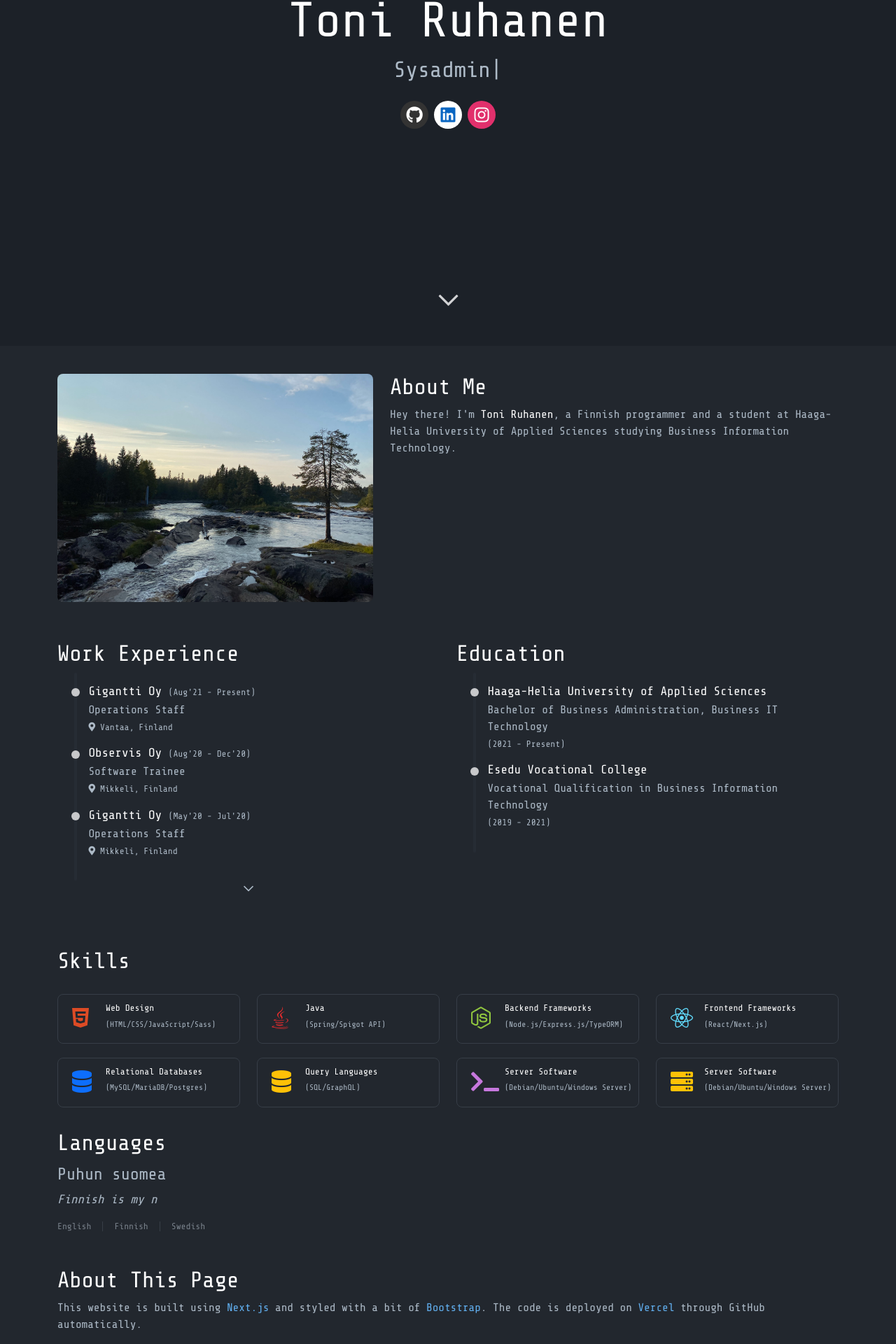
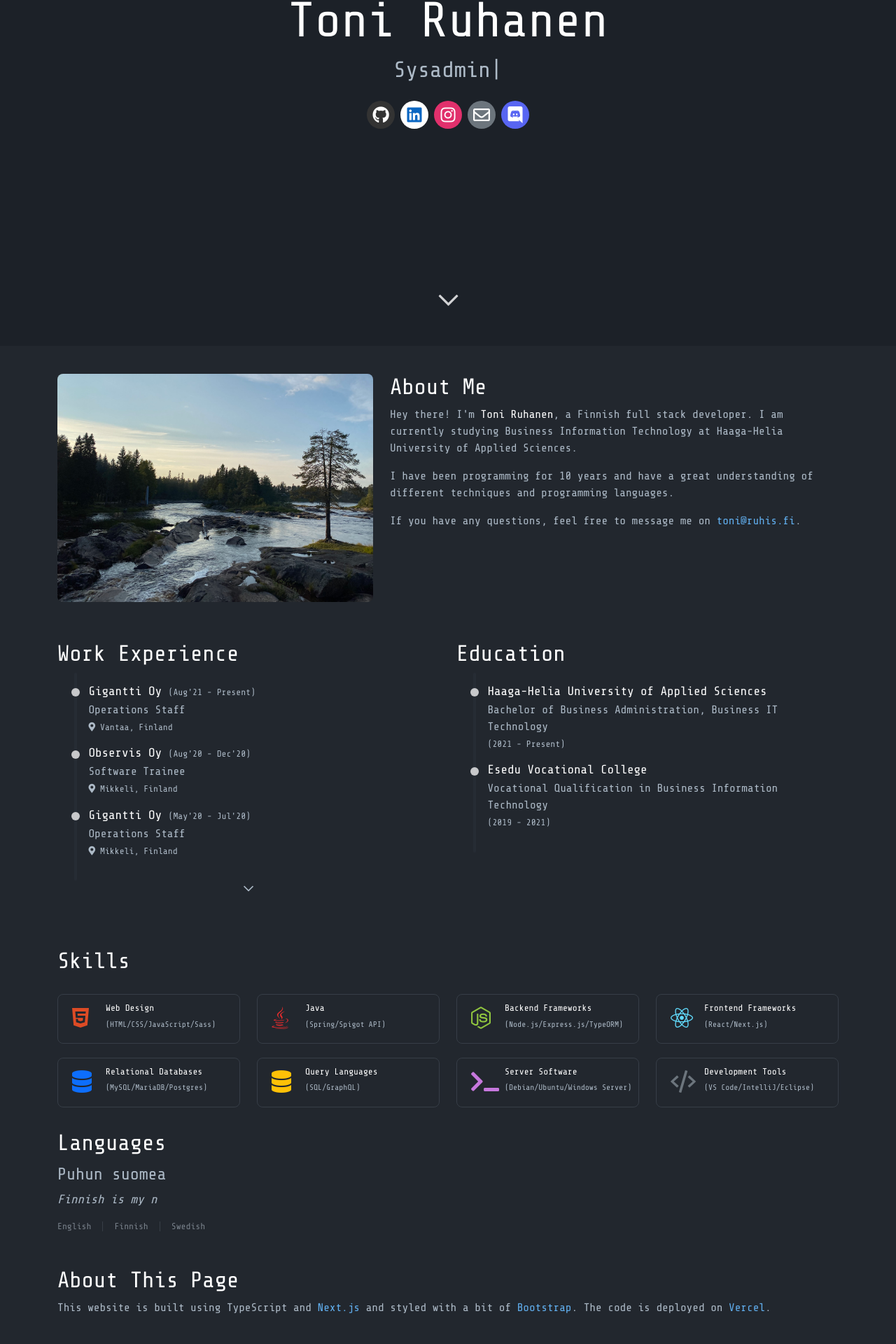
Before and after one commit to Torksi/ruhisfi, a Next.js app: page / in a window 1280 px wide. Shown: the part 306-2226 px from the top of the page at 70% size. Built offline with nearby package versions, Linux system fonts and the light colour scheme.

Commit message:
Adding content

```diff
--- a/package.json
+++ b/package.json
@@ -16,6 +16,7 @@
     "react-awesome-reveal": "^3.8.1",
     "react-dom": "17.0.2",
     "react-scroll": "^1.8.4",
+    "react-tooltip": "^4.2.21",
     "react-typist": "^2.0.5",
     "sass": "^1.38.2",
     "sharp": "^0.29.0",
--- a/src/components/content/Introduction.tsx
+++ b/src/components/content/Introduction.tsx
@@ -22,11 +22,18 @@ const Introduction = () => {
             <h2>About Me</h2>
             <p>
               Hey there! I&apos;m{" "}
-              <span className="text-white">Toni Ruhanen</span>, a Finnish
-              programmer and a student at Haaga-Helia University of Applied
-              Sciences studying Business Information Technology.
+              <span className="text-white">Toni Ruhanen</span>, a Finnish full
+              stack developer. I am currently studying Business Information
+              Technology at Haaga-Helia University of Applied Sciences.
             </p>
-            <p />
+            <p>
+              I have been programming for 10 years and have a great
+              understanding of different techniques and programming languages.
+            </p>
+            <p>
+              If you have any questions, feel free to message me on{" "}
+              <a href="mailto:toni@ruhis.fi">toni@ruhis.fi</a>.
+            </p>
           </div>
         </div>
       </div>
--- a/src/components/content/Skills.tsx
+++ b/src/components/content/Skills.tsx
@@ -52,10 +52,10 @@ const Skills = () => {
                 iconClass="text-purple"
               />
               <SkillsBadge
-                name="Server Software"
-                description="(Debian/Ubuntu/Windows Server)"
-                icon="fas fa-server"
-                iconClass="text-warning"
+                name="Development Tools"
+                description="(VS Code/IntelliJ/Eclipse)"
+                icon="far fa-code"
+                iconClass="text-secondary"
               />
             </div>
           </Fade>
--- a/src/components/content/SocialMedia.tsx
+++ b/src/components/content/SocialMedia.tsx
@@ -1,4 +1,5 @@
 import Link from "next/link";
+import ReactTooltip from "react-tooltip";
 import { Fade } from "react-awesome-reveal";
 // import { OverlayTrigger, Tooltip } from "react-bootstrap";
 
@@ -9,6 +10,7 @@ const SocialMedia = () => {
         <Link href="https://github.com/Torksi">
           <a
             title="GitHub"
+            data-tip="Torksi"
             target="_blank"
             rel="noreferrer"
             className="social-media-icon bg-black"
@@ -28,7 +30,7 @@ const SocialMedia = () => {
         </Link>
         <Link href="https://www.instagram.com/ruhanentoni/">
           <a
-            title="Instagram"
+            data-tip="@ruhanentoni"
             target="_blank"
             rel="noreferrer"
             className="social-media-icon bg-logo-instagram"
@@ -36,15 +38,23 @@ const SocialMedia = () => {
             <i className="fab fa-instagram text-white" />
           </a>
         </Link>
-        {/* }<OverlayTrigger
-          key="discord-tooltip"
-          placement="bottom"
-          overlay={<Tooltip id="discord-tooltip">Torksi#8081</Tooltip>}
+        <Link href="mailto:toni@ruhis.fi">
+          <a
+            data-tip="toni@ruhis.fi"
+            target="_blank"
+            className="social-media-icon bg-secondary"
+          >
+            <i className="far fa-envelope text-white" />
+          </a>
+        </Link>
+        <a
+          data-tip="Torksi#8081"
+          target="_blank"
+          className="social-media-icon bg-logo-discord"
         >
-          <a target="_blank" className="social-media-icon bg-logo-discord">
-            <i className="fab fa-discord text-white" />
-          </a>
-        </OverlayTrigger>{ */}
+          <i className="fab fa-discord text-white" />
+        </a>
+        <ReactTooltip />
       </p>
     </Fade>
   );
--- a/src/components/content/ThisPage.tsx
+++ b/src/components/content/ThisPage.tsx
@@ -5,7 +5,7 @@ const ThisPage = () => {
         <div className="col-md-16">
           <h2>About This Page</h2>
           <p>
-            This website is built using{" "}
+            This website is built using TypeScript and{" "}
             <a href="https://nextjs.org/" target="_blank" rel="noreferrer">
               Next.js
             </a>{" "}
@@ -20,8 +20,8 @@ const ThisPage = () => {
             . The code is deployed on{" "}
             <a href="https://vercel.com/" target="_blank" rel="noreferrer">
               Vercel
-            </a>{" "}
-            through GitHub automatically.
+            </a>
+            .
           </p>
         </div>
       </div>
--- a/src/styles/App.scss
+++ b/src/styles/App.scss
@@ -112,43 +112,6 @@ a {
   }
 }
 
-// Navbar
-
-.navbar {
-  margin-bottom: 0.75rem;
-  padding: 0.25rem 1.5rem;
-  background-color: $navbar-bg;
-  // background-color: rgba(45, 51, 59, 0.98);
-  color: $navbar-text;
-  border-bottom: $border-secondary-bg 1px solid;
-}
-
-.navbar-collapse.collapse {
-  display: block !important;
-}
-
-.navbar-nav > li,
-.navbar-nav {
-  float: left !important;
-}
-
-.navbar-nav.navbar-right:last-child {
-  margin-right: -15px !important;
-}
-
-.navbar-right {
-  float: right !important;
-}
-
-@media (max-width: 991px) {
-  .navbar-dark .navbar-nav .nav-link {
-    padding-left: 0.6rem;
-  }
-  body {
-    padding-top: 12rem;
-  }
-}
-
 // Skills Badge
 
 .skills-badge {
@@ -179,11 +142,6 @@ a {
 }
 
 // Page Containers
-
-.tooltip-inner {
-  background-color: $border-secondary-bg;
-  font-family: $font-family;
-}
 
 .footer {
   color: $color-secondary;
@@ -221,6 +179,19 @@ a {
   height: 100vh;
   // background-image: url("https://wallpaperaccess.com/full/1093941.jpg");
   background-size: cover;
+  // animation: wave 5s ease infinite;
+}
+
+@keyframes wave {
+  0% {
+    background-color: $body-bg;
+  }
+  50% {
+    background-color: #0b0d10;
+  }
+  100% {
+    background-color: $body-bg;
+  }
 }
 
 .vertical-center {
```
